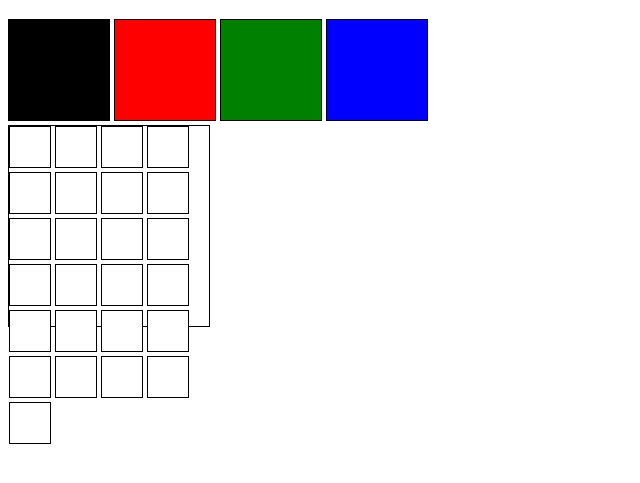
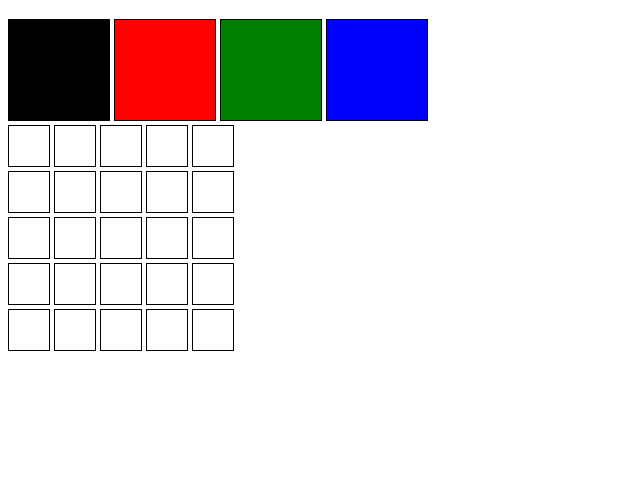
Before and after one commit to Joao-Matheus-Franca/pixels-art, a website: page index.html in a window 1280 px wide. Shown: the part 61-544 px from the top of the page, without its empty margins (0-640 px from the left). Drawn offline with Linux system fonts and the light colour scheme.

Commit message:
Concluido - requisito 05

```diff
--- a/style.css
+++ b/style.css
@@ -17,9 +17,8 @@
     background-color: blue;
 }
 #pixel-board {
-   border: 1px solid black;
-   width: 200px;
-   height: 200px;
+   width: 230px;
+   height: 230px;
 }
 .pixel {
   border: 1px solid black;
```
